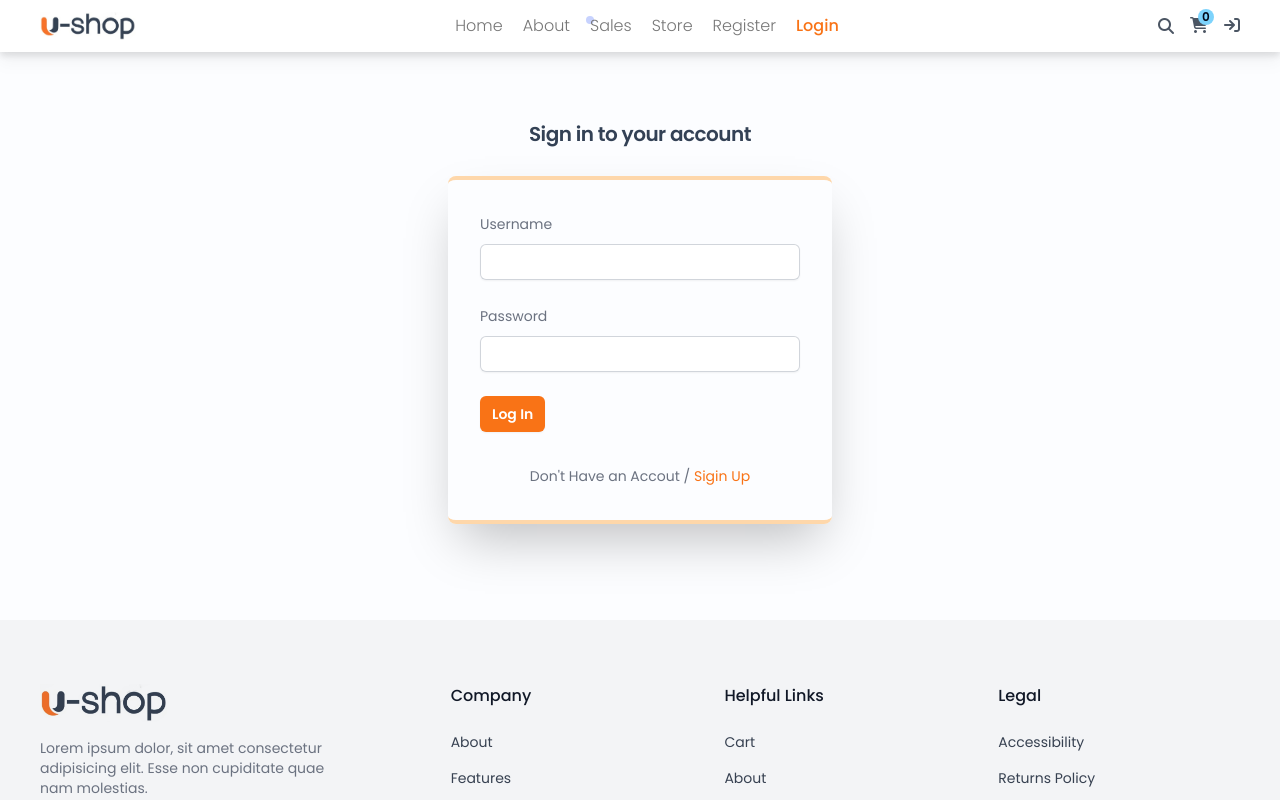
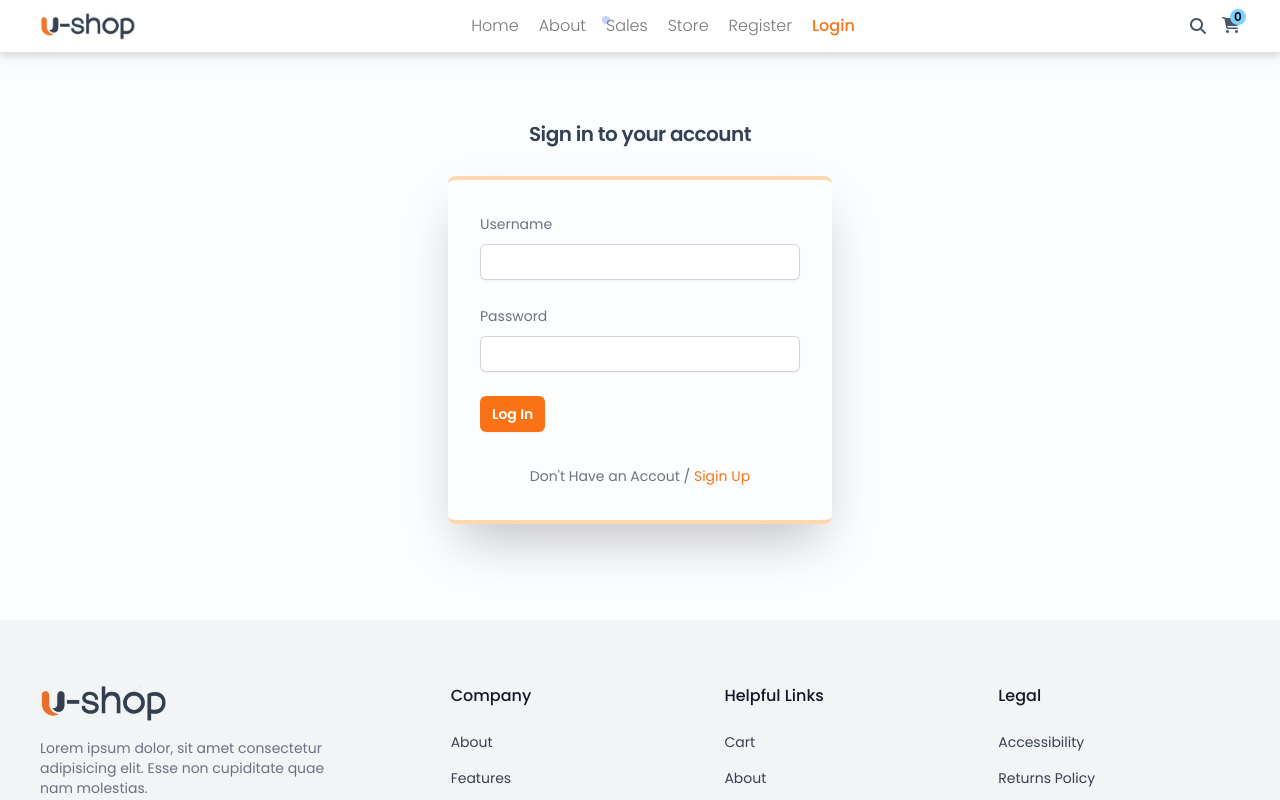
Before and after one commit to scriptwithahmad/u-shop-2.0, a Next.js app: page /login in a window 1280 px wide. Shown: the top 800 px of the page. Built offline with nearby package versions, Linux system fonts and the light colour scheme; no server answers.

Commit message:
navbar remove login icon

```diff
--- a/components/Nav.jsx
+++ b/components/Nav.jsx
@@ -194,15 +194,7 @@ const Nav = () => {
                   </ul>
                 </div>
               </div>
-            ) : (
-              <>
-                <div>
-                  <Link href={"/login"}>
-                    <i className=" fa-solid fa-arrow-right-to-bracket cursor-pointer text-gray-600 hover:text-orange-500"></i>
-                  </Link>
-                </div>
-              </>
-            )}
+            ) : null}
           </div>
         </nav>
       </div>
```
